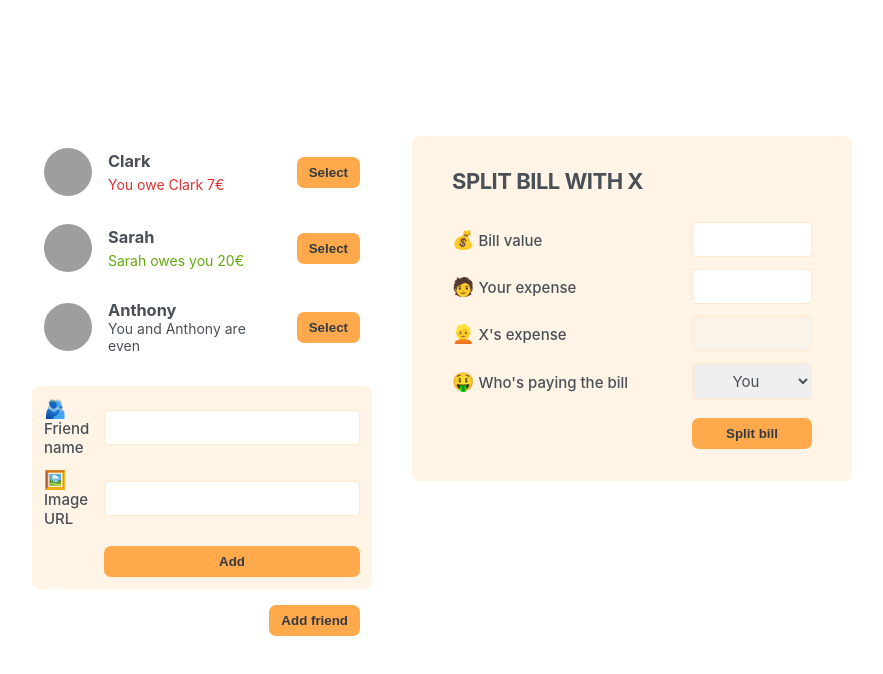
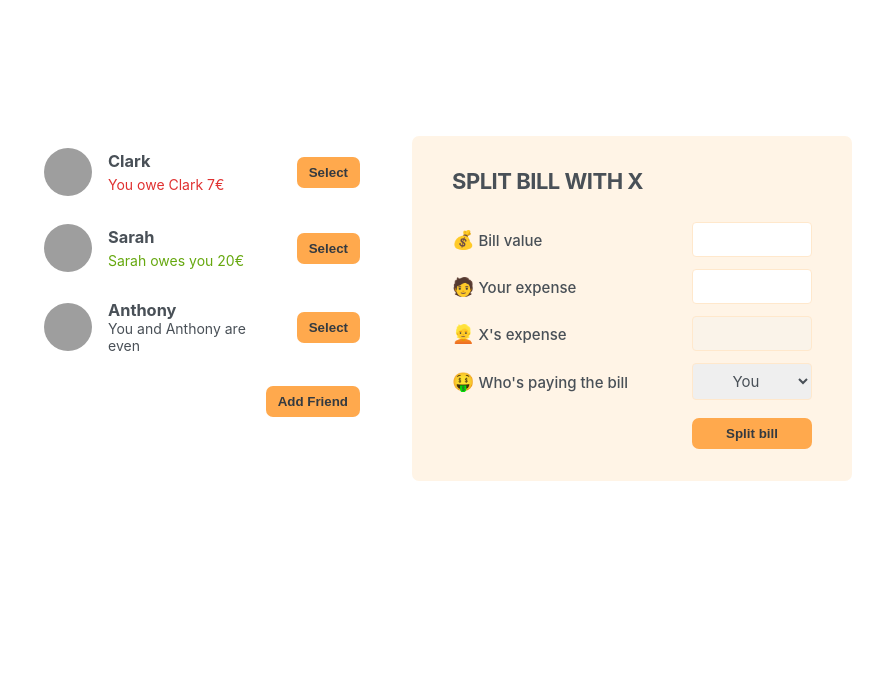
Before and after one commit to andrawicaksono/eat-n-split, a React (Create React App) app: page / in a window 1280 px wide. Shown: the top 674 px of the page, without its empty margins (198-1081 px from the left). Built offline with nearby package versions, Linux system fonts and the light colour scheme; grey boxes are pictures that could not be loaded.

Commit message:
add show add friend state

```diff
--- a/src/App.js
+++ b/src/App.js
@@ -1,3 +1,5 @@
+import { useState } from "react";
+
 const initialFriends = [
   {
     id: 118836,
@@ -19,13 +21,29 @@ const initialFriends = [
   },
 ];
 
+function Button({ children, onClick }) {
+  return (
+    <button className="button" onClick={onClick}>
+      {children}
+    </button>
+  );
+}
+
 export default function App() {
+  const [showAddFriend, setShowAddFriend] = useState(false);
+
+  function handleShowAddFriend() {
+    setShowAddFriend((showAddFriend) => !showAddFriend);
+  }
+
   return (
     <div className="app">
       <div className="sidebar">
         <FriendList />
-        <FormAddFriend />
-        <Button>Add friend</Button>
+        {showAddFriend && <FormAddFriend />}
+        <Button onClick={handleShowAddFriend}>
+          {showAddFriend ? "Close" : "Add Friend"}
+        </Button>
       </div>
 
       <FormSplitBill />
@@ -70,10 +88,6 @@ function Friend({ friend }) {
   );
 }
 
-function Button({ children }) {
-  return <button className="button">{children}</button>;
-}
-
 function FormAddFriend() {
   return (
     <form className="form-add-friend">
```
